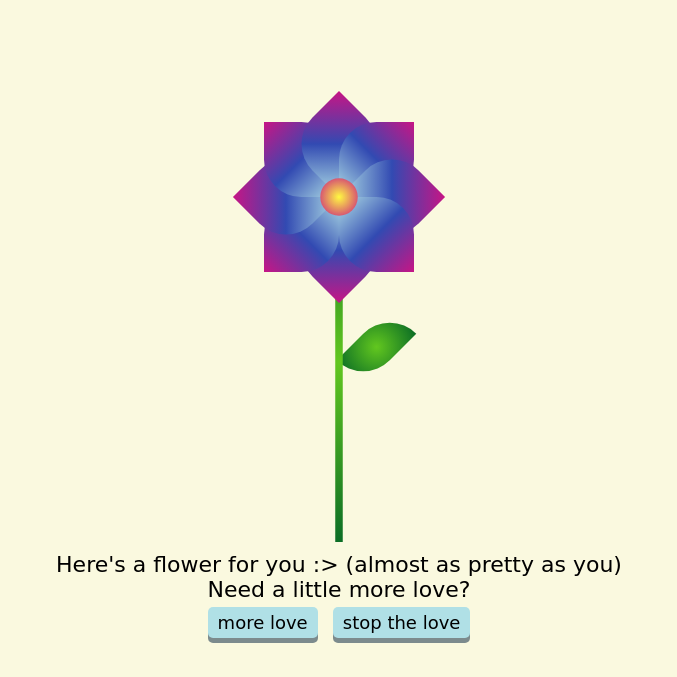
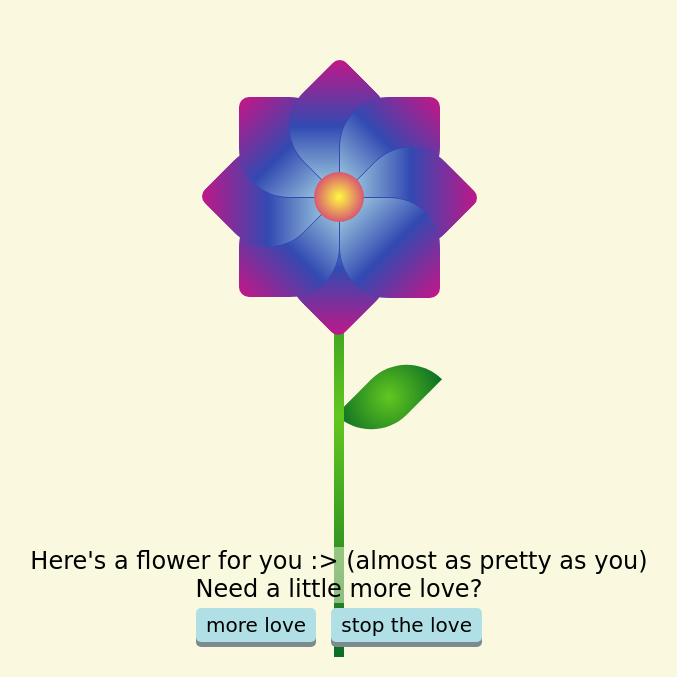
Before and after one commit to Ceadlinors/secretProject.github.io, a plain HTML site: page flower.html in a window 1280 px wide. Shown: the part 123-800 px from the top of the page, without its empty margins (301-978 px from the left). Drawn offline with Linux system fonts and the light colour scheme; a web font is replaced by a local one.

Commit message:
Update flower.css

```diff
--- a/css/flower.css
+++ b/css/flower.css
@@ -6,15 +6,16 @@
     padding: 0;
 }
 
+p{
+    font-size: 150%;
+    background-color: rgba(250, 249, 223, 0.5);
+}
 body{
-    width: 100vw;
+    width: 100%;
     height: 100vh;
     background-color: #faf9df;
 }
 
-p{
-    font-size: 22px;
-}
 .container{
     width: 100%;
     height: 80%;
@@ -40,7 +41,7 @@ p{
     background-color: #b0e0e6;
     margin: 5px;
     box-shadow: 0 5px #7c8b8d;
-    font-size: 18px;
+    font-size: 20px;
 }
 
     .next_back:hover{
@@ -57,7 +58,7 @@ p{
     width: 300px;
     height: 200px;
     position: relative;
-    scale: 0.75;
+    /* scale: 0.75; */
 }
 
 .petal{
@@ -71,7 +72,8 @@ p{
     left: 50px;
     background: #b0e0e6;
     background: linear-gradient(135deg, #c71585 0%, #324ab2 50%, #b0e0e6 100%);
-    border-radius: 0 50px;
+    border-radius: 10px 50%;
+    border-bottom: 0.5px solid #324ab2;
     z-index: 4;
     animation: scale 2s linear;
     transform-origin: bottom right;
@@ -82,7 +84,8 @@ p{
     background: #b0e0e6;
     background: linear-gradient(135deg, #c71585 0%, #324ab2 50%, #b0e0e6 100%);
     rotate: 45deg;
-    border-radius: 0 50px;
+    border-radius: 10px 50%;
+    border-bottom: 0.5px solid #324ab2;
     z-index: 5;
     animation: scale 2s linear;
     animation-delay: 0.3s;
@@ -94,7 +97,8 @@ p{
     left: 150px;
     background: #b0e0e6;
     background: linear-gradient(45deg, #b0e0e6 0%, #324ab2 50%, #c71585 100%);
-    border-radius: 50px 0;
+    border-radius: 50% 10px;
+    border-left: 0.5px solid #324ab2;
     z-index: 6;
     animation: scale 2s linear;
     animation-delay: 0.6s;
@@ -106,7 +110,8 @@ p{
     left: 150px;
     background: #b0e0e6;
     background: linear-gradient(45deg, #b0e0e6 0%, #324ab2 50%, #c71585 100%);
-    border-radius: 50px 0;
+    border-radius: 50% 10px;
+    border-left: 0.5px solid #324ab2;
     rotate: 45deg;
     z-index: 7;
     animation: scale 2s linear;
@@ -119,7 +124,9 @@ p{
     left: 150px;
     background: #b0e0e6;
     background: linear-gradient(135deg, #b0e0e6 0%, #324ab2 50%, #c71585 100%);
-    border-radius: 0 50px;
+    border-radius: 10px 50%;
+    border-top: 0.5px solid #324ab2;
+    border-left: 0.5px solid #324ab2;
     z-index: 8;
     animation: scale 2s linear;
     animation-delay: 1.1s;
@@ -132,7 +139,8 @@ p{
     background: #b0e0e6;
     background: linear-gradient(135deg, #b0e0e6 0%, #324ab2 50%, #c71585 100%);
     rotate: 45deg;
-    border-radius: 0 50px;
+    border-radius: 10px 50%;
+    border-top: 0.5px solid #324ab2;
     z-index: 0;
     animation: scale 2s linear;
     animation-delay: 1.4s;
@@ -144,7 +152,8 @@ p{
     left: 50px;
     background: #b0e0e6;
     background: linear-gradient(45deg, #c71585 0%, #324ab2 50%, #b0e0e6 100%);
-    border-radius: 50px 0;
+    border-radius: 50% 10px;
+    border-right: 0.5px solid #324ab2;
     z-index: 2;
     animation: scale 2s linear;
     animation-delay: 1.7s;
@@ -157,7 +166,8 @@ p{
     background: #b0e0e6;
     background: linear-gradient(45deg, #c71585 0%, #324ab2 50%, #b0e0e6 100%);
     rotate: 45deg;
-    border-radius: 50px 0;
+    border-radius: 50% 10px;
+    border-right: 0.5px solid #324ab2;
     z-index: 3;
     animation: scale 2s linear;
     animation-delay: 2s;
@@ -215,12 +225,13 @@ p{
 
 
 .hearts{
-    font-size: 23px;
+    font-size: 24px;
     font-weight: bold;
     position: fixed;
     top: -1vh;
     left: 0;
     animation: falling 1s ease-in infinite;
+    z-index: 100;
 }
 
 @keyframes falling {
```
